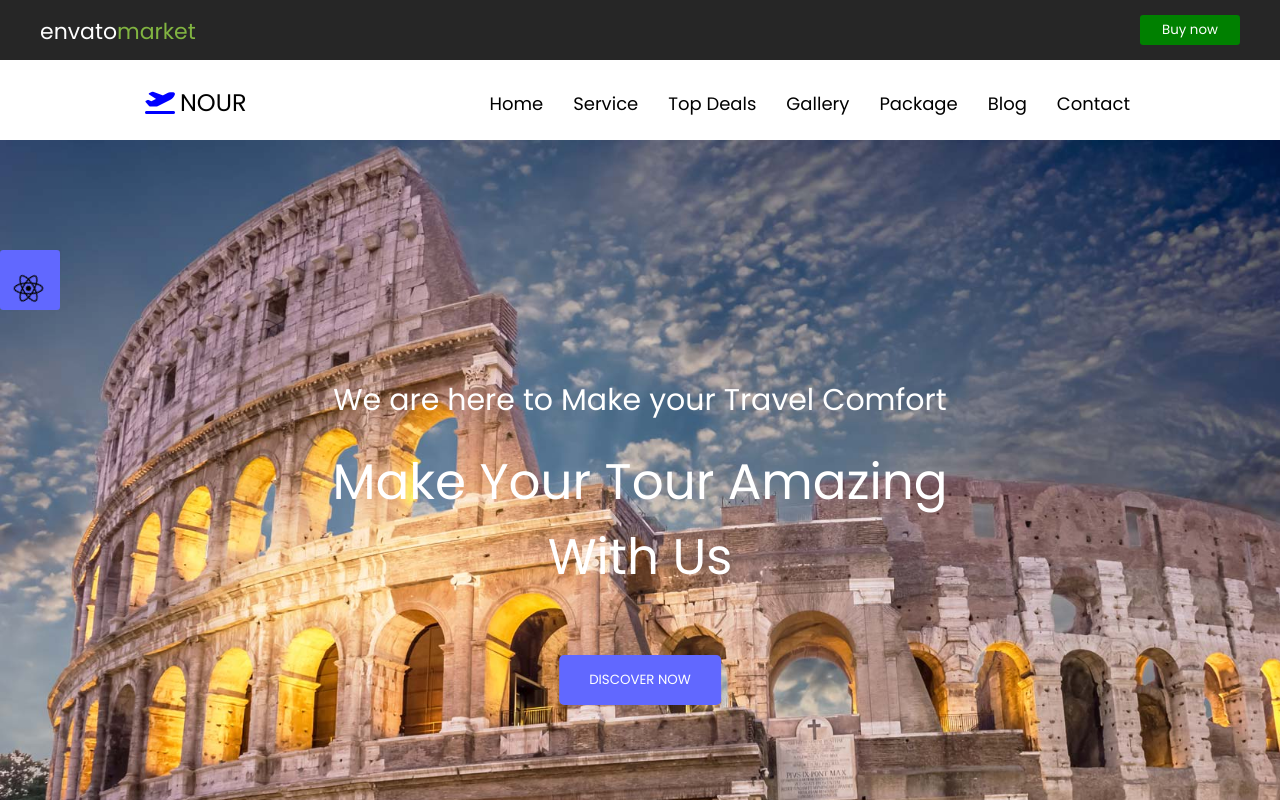
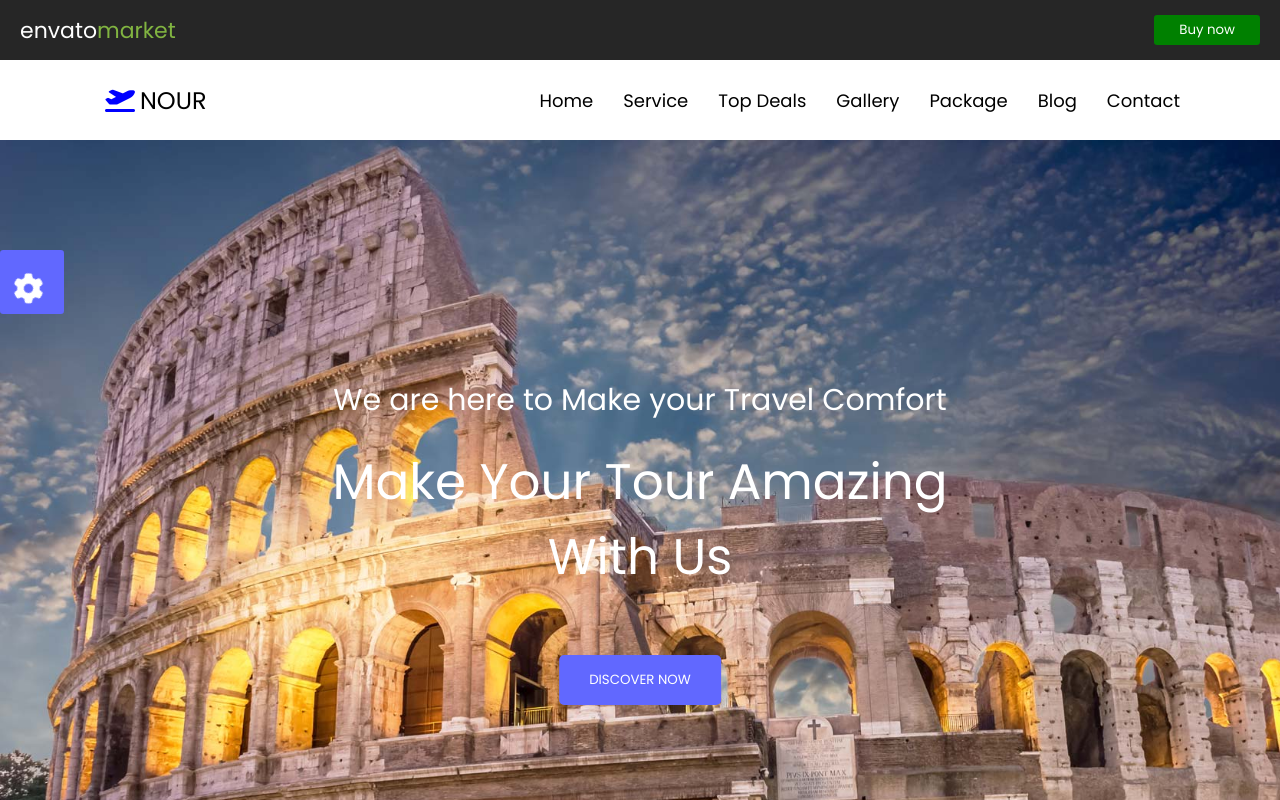
Before and after one commit to Lutfu24/landing-page1, a plain HTML site: page index.html in a window 1280 px wide. Shown: the top 800 px of the page. Drawn offline with Linux system fonts and the light colour scheme.

Commit message:
landing page new

```diff
--- a/index.html
+++ b/index.html
@@ -22,7 +22,7 @@
         </div>
         <div class="nour">
             <div class="nour_head"><i class="fa-solid fa-plane-departure plane_icon"></i>NOUR</div>
-            <nav class="nour_nav">
+            <ul class="nour_ul">
                 <li class="nour_li">Home</li>
                 <li class="nour_li">Service</li>
                 <li class="nour_li">Top Deals</li>
@@ -30,7 +30,7 @@
                 <li class="nour_li">Package</li>
                 <li class="nour_li">Blog</li>
                 <li class="nour_li">Contact</li>
-            </nav>
+            </ul>
         </div>
     </div>
 
@@ -38,7 +38,7 @@
     <p class="text second">Make Your Tour Amazing With Us</p>
     <button class="button_first">DISCOVER NOW</button>
     <div class="banner">
-        <button class="banner_button"><span class="banner_icon"><i class="fa-brands fa-react"></i></span></button>
+        <button class="banner_button"><span class="banner_icon"><i class="fa-solid fa-gear"></i></span></button>
         <div class="banner_img">
             <img src="./Rome-Tour-Tickets-Night-Tour-of-Colosseum.jpg" alt="">
         </div>
--- a/style.css
+++ b/style.css
@@ -13,36 +13,32 @@
 }
 .market{
     display: flex;
-    width: auto;
+    justify-content: space-between;
+    align-items: center;
+    padding: 0px 20px;
+    width: 100%;
     height: 60px;
     background-color: #262626;
 }
 .nour{
     display: flex;
-    position: relative;
-    width: auto;
+    justify-content: space-between;
+    align-items: center;
+    width: 100%;
     height: 80px;
     background-color: white;
+    padding: 0px 100px;
 }
 .nour_head{
-    position: absolute;
-    top: 25px;
-    left: 140px;
     font-size: 24px;
 }
-.nour_nav{
-    position: absolute;
+.nour_ul{
     display: flex;
     gap: 30px;
     font-size: 18px;
-    top: 30px;
-    right: 150px;
 }
 .envato {
     display: flex;
-    position: absolute;
-    top: 15px;
-    left: 40px;
     color: white;
     font-size: 22px;
 }
@@ -50,14 +46,10 @@
     color: #81B441;
 }
 .button {
-    width: 100px;
-    height: 30px;
+    padding: 5px 25px;
     border: none;
     color: white;
     border-radius: 0.2rem;
-    position: absolute;
-    top: 15px;
-    right: 40px;
     background-color: green;
 }
 .nour_li {
@@ -73,8 +65,7 @@
     object-fit: cover;
 }
 .banner_button{
-    width: 60px;
-    height: 60px;
+    padding: 32px;
     border: none;
     border-radius: 0.2rem;
     background-color: #6168FF;
@@ -123,6 +114,7 @@
     position: fixed;
     top: 265px;
     left: 15px;
+    color: white;
     animation-name: Animation;
     animation-iteration-count: infinite;
     animation-timing-function: linear;
```
